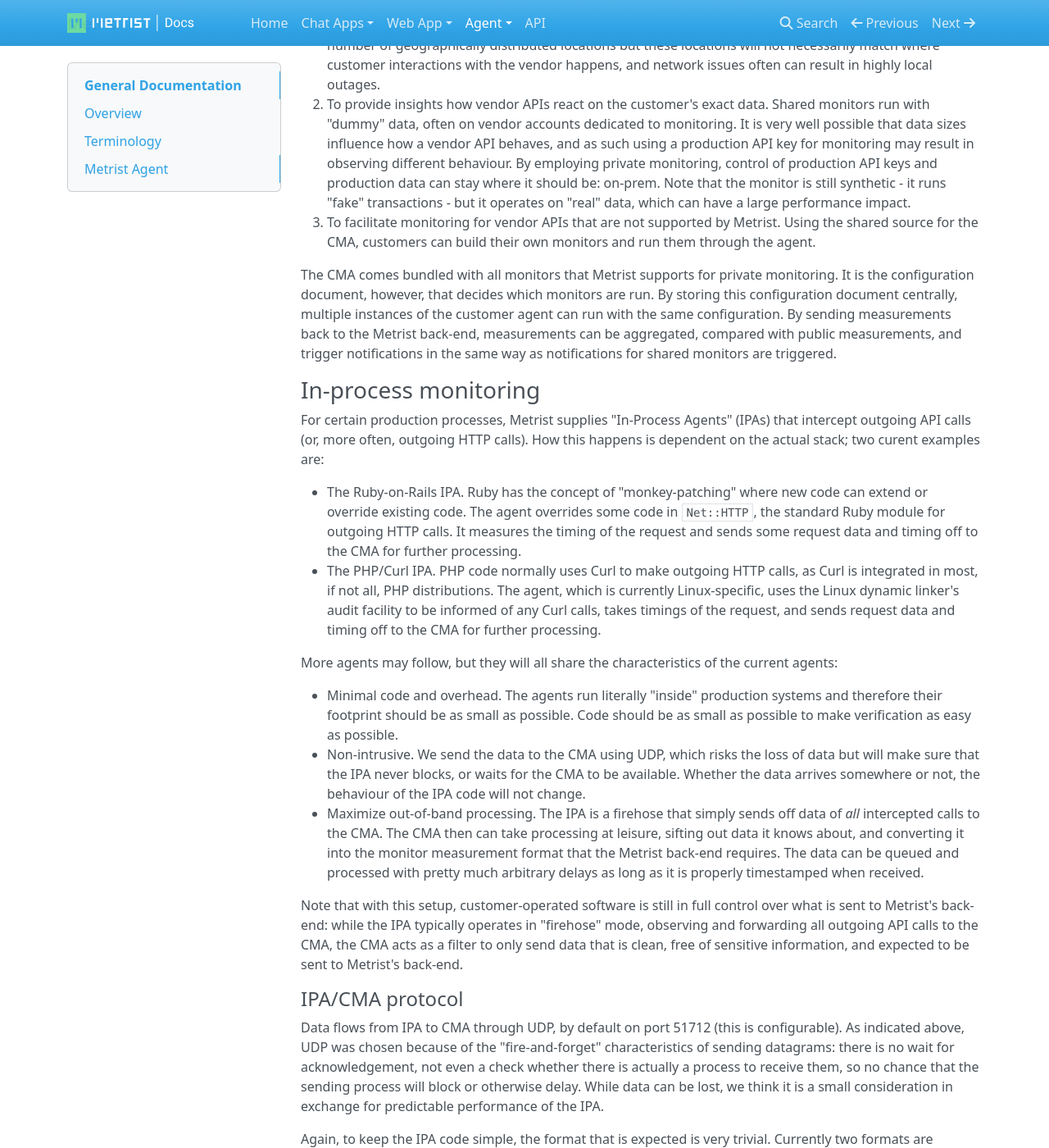
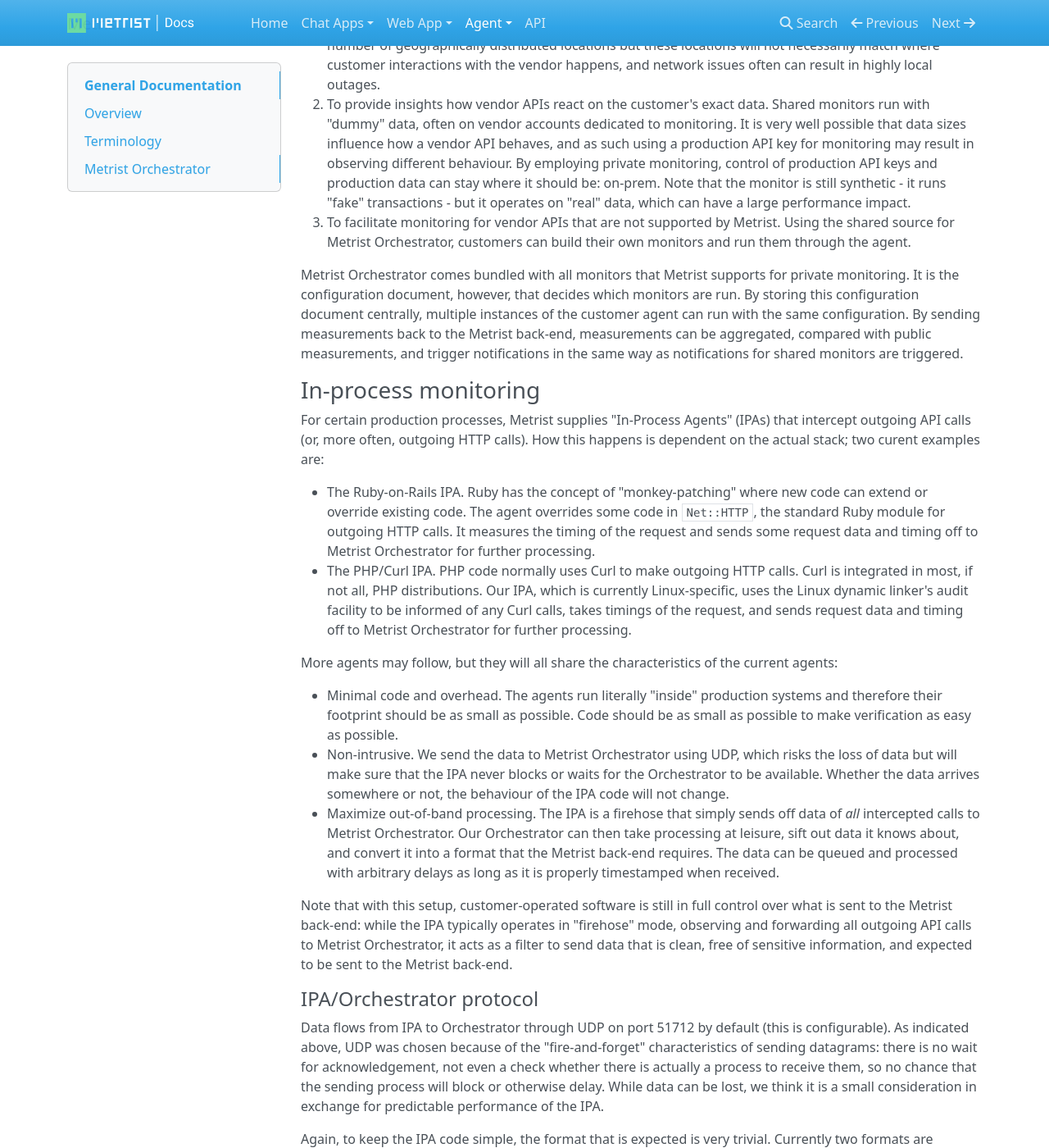
Before and after one commit to Metrist-Software/product-docs, an MkDocs documentation site: the page built from docs/agent-overview.md, in a window 1280 px wide and 1400 px high, scrolled down 1338 px. Shown: the whole window at 82% size. Built offline with MkDocs 1.6.1, drawn with Linux system fonts in a browser that asks for light colours; nearby versions of some CDN libraries; some of the changed text lies outside the part shown.

Commit message:
Standardize to "Metrist Orchestrator"(and variants) in agent-overview

```diff
--- a/docs/agent-overview.md
+++ b/docs/agent-overview.md
@@ -26,17 +26,17 @@ the shared code that is run on-premises.
 * *Private monitors* are monitors that are operated, using Metrist-supplied software, by customers on their own
   infrastructure. Typically, private monitors use service-specific credentials for the APIs monitored that are
   managed by the customer.
-* *Metrist agent* is software that customers run on-prem to do execute private monitors.
-  The agent also is responsible for supporting in-process monitoring by collecting and pre-processing data
+* *Metrist Orchestrator* is software that customers run on-premises to execute private monitors.
+  The agent is also responsible for supporting in-process monitoring by collecting and pre-processing data
   sent to it by in-process monitoring.
 * *In-process monitoring* is the act of intercepting API calls in production systems. Software that
   runs "inside" the production code's processes sniffs out API calls and forwards them to the monitoring
   agent. The monitoring agent has logic to decide whether the intercepted API call has data that contributes
   to the assessment of a production monitor.
 
-## Metrist Agent
+## Metrist Orchestrator
 
-The Metrist Agent (MA) is the cornerstone of our on-premises offering. It has two main functions:
+Metrist Orchestrator is the cornerstone of our on-premises offering. Orchestrator has two main functions:
 
 * To schedule and run private synthetic monitors. This is very much alike to how monitors are scheduled
   and run on the Metrist back-end, but with a different, customer-specific configuration.
@@ -46,12 +46,12 @@ The Metrist Agent (MA) is the cornerstone of our on-premises offering. It has tw
 
 ### Private synthetic monitoring
 
-Using an API key, the Metrist Agent (MA) fetches customer-specific scheduling configuration
+Using an API key, Metrist Orchestrator fetches customer-specific scheduling configuration
 from the Metrist back-end and uses that to decide which synthetic monitors to run. This happens
-roughly every ten seconds. For each monitor that is scheduled to run, the CMA will look at the last
+roughly every ten seconds. For each monitor that is scheduled to run, Orchestrator will look at the last
 time the monitor reported back (again fetching this from the Metrist back-end) and decide whether enough
 time has elapsed to warrant a new run of the monitor. If this is true, then the monitor is run.
-Measurements collected by the monitor are then sent to the Canaray back-end for further analysis.
+Measurements collected by the monitor are sent to the Metrist back-end for further analysis.
 
 The goals of private synthetic monitoring are three-fold:
 
@@ -67,9 +67,9 @@ The goals of private synthetic monitoring are three-fold:
    synthetic - it runs "fake" transactions - but it operates on "real" data, which can
    have a large performance impact.
 3. To facilitate monitoring for vendor APIs that are not supported by Metrist. Using the
-   shared source for the CMA, customers can build their own monitors and run them through the agent.
+   shared source for Metrist Orchestrator, customers can build their own monitors and run them through the agent.
 
-The CMA comes bundled with all monitors that Metrist supports for private monitoring. It
+Metrist Orchestrator comes bundled with all monitors that Metrist supports for private monitoring. It
 is the configuration document, however, that decides which monitors are run. By storing this configuration
 document centrally, multiple instances of the customer agent can run with the same configuration. By
 sending measurements back to the Metrist back-end, measurements can be aggregated, compared with
@@ -86,33 +86,31 @@ stack; two curent examples are:
 
 * The Ruby-on-Rails IPA. Ruby has the concept of "monkey-patching" where new code can extend or override
   existing code. The agent overrides some code in `Net::HTTP`, the standard Ruby module for outgoing HTTP
-  calls. It measures the timing of the request and sends some request data and timing off to the CMA for
+  calls. It measures the timing of the request and sends some request data and timing off to Metrist Orchestrator for
   further processing.
-* The PHP/Curl IPA. PHP code normally uses Curl to make outgoing HTTP calls, as Curl is integrated in most,
-  if not all, PHP distributions. The agent, which is currently Linux-specific, uses the Linux dynamic
+* The PHP/Curl IPA. PHP code normally uses Curl to make outgoing HTTP calls. Curl is integrated in most,
+  if not all, PHP distributions. Our IPA, which is currently Linux-specific, uses the Linux dynamic
   linker's audit facility to be informed of any Curl calls, takes timings of the request, and sends request
-  data and timing off to the CMA for further processing.
+  data and timing off to Metrist Orchestrator for further processing.
 
 More agents may follow, but they will all share the characteristics of the current agents:
 
 * Minimal code and overhead. The agents run literally "inside" production systems and therefore their footprint
   should be as small as possible. Code should be as small as possible to make verification as easy as possible.
-* Non-intrusive. We send the data to the CMA using UDP, which risks the loss of data but will make sure that
-  the IPA never blocks, or waits for the CMA to be available. Whether the data arrives somewhere or not, the
+* Non-intrusive. We send the data to Metrist Orchestrator using UDP, which risks the loss of data but will make sure that
+  the IPA never blocks or waits for the Orchestrator to be available. Whether the data arrives somewhere or not, the
   behaviour of the IPA code will not change.
 * Maximize out-of-band processing. The IPA is a firehose that simply sends off data of _all_ intercepted calls to
-  the CMA. The CMA then can take processing at leisure, sifting out data it knows about, and converting it into
-  the monitor measurement format that the Metrist back-end requires. The data can be queued and processed with
-  pretty much arbitrary delays as long as it is properly timestamped when received.
+  Metrist Orchestrator. Our Orchestrator can then take processing at leisure, sift out data it knows about, and convert it into
+  a format that the Metrist back-end requires. The data can be queued and processed with arbitrary delays as long as it is properly timestamped when received.
 
-Note that with this setup, customer-operated software is still in full control over what is sent to Metrist's
-back-end: while the IPA typically operates in "firehose" mode, observing and forwarding all outgoing API calls
-to the CMA, the CMA acts as a filter to only send data that is clean, free of sensitive information, and
-expected to be sent to Metrist's back-end.
+Note that with this setup, customer-operated software is still in full control over what is sent to the Metrist back-end: while the IPA typically operates in "firehose" mode, observing and forwarding all outgoing API calls
+to Metrist Orchestrator, it acts as a filter to send data that is clean, free of sensitive information, and
+expected to be sent to the Metrist back-end.
 
-#### IPA/CMA protocol
+#### IPA/Orchestrator protocol
 
-Data flows from IPA to CMA through UDP, by default on port 51712 (this is configurable). As indicated above,
+Data flows from IPA to Orchestrator through UDP on port 51712 by default (this is configurable). As indicated above,
 UDP was chosen because of the "fire-and-forget" characteristics of sending datagrams: there is no wait for
 acknowledgement, not even a check whether there is actually a process to receive them, so no chance that the
 sending process will block or otherwise delay. While data can be lost, we think it is a small consideration
@@ -120,8 +118,8 @@ in exchange for predictable performance of the IPA.
 
 Again, to keep the IPA code simple, the format that is expected is very trivial. Currently two formats are
 supported - the Ruby and PHP IPAs "see" differently-formatted data and rather than burdening them with parsing
-or combining URL fragments, it is shipped "as is" to the CMA so that the IPA code can stay as simple as possible. This
-trend may continue with more and more format variations to accomodate specific use cases.
+or combining URL fragments, it is shipped "as is" to Metrist Orchestrator so that the IPA code can stay as simple as possible. This
+trend may continue with more format variations to accomodate specific use cases.
 
 An IPA message consists of fields, separated by tab characters (ASCII code 9) and terminated by line feeds (ASCII code 11). This
 format is simple to construct, simple to parse, and human readable. The first field is always a version code, and it determines
```
